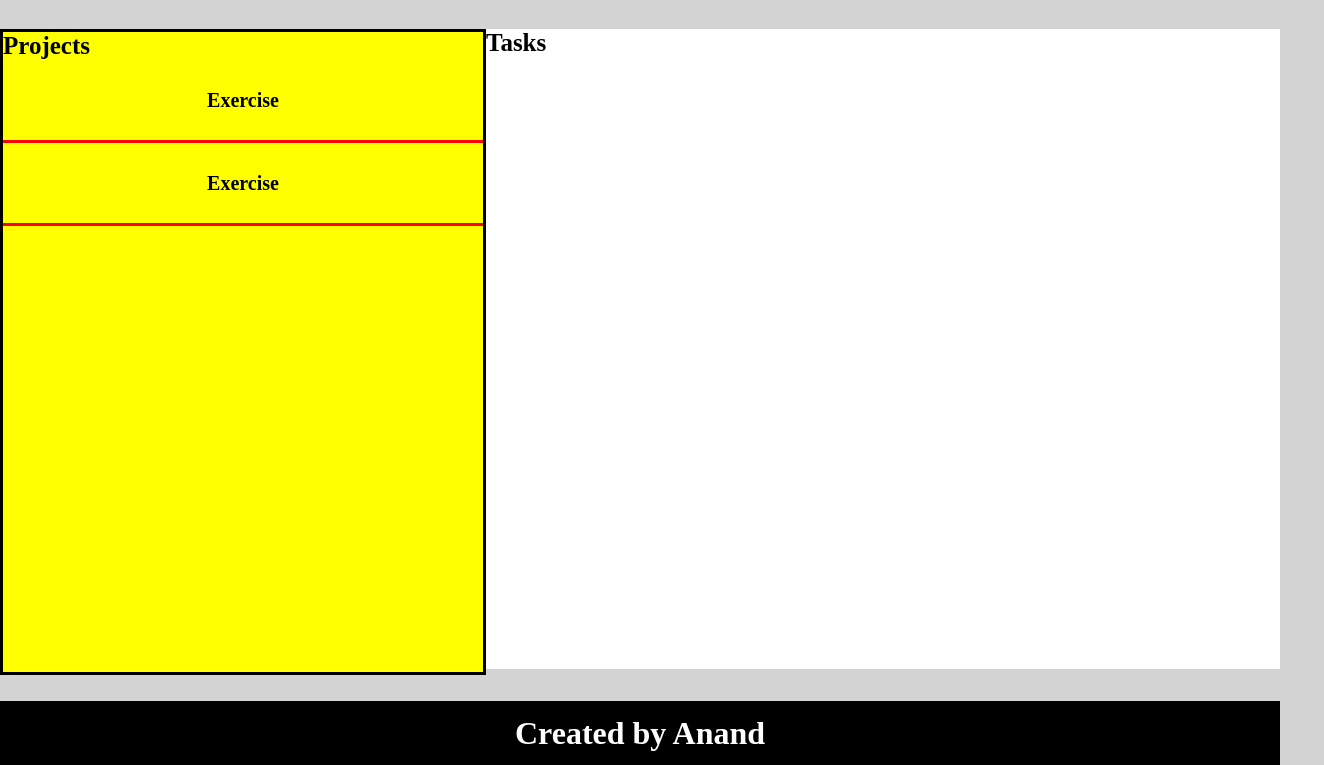
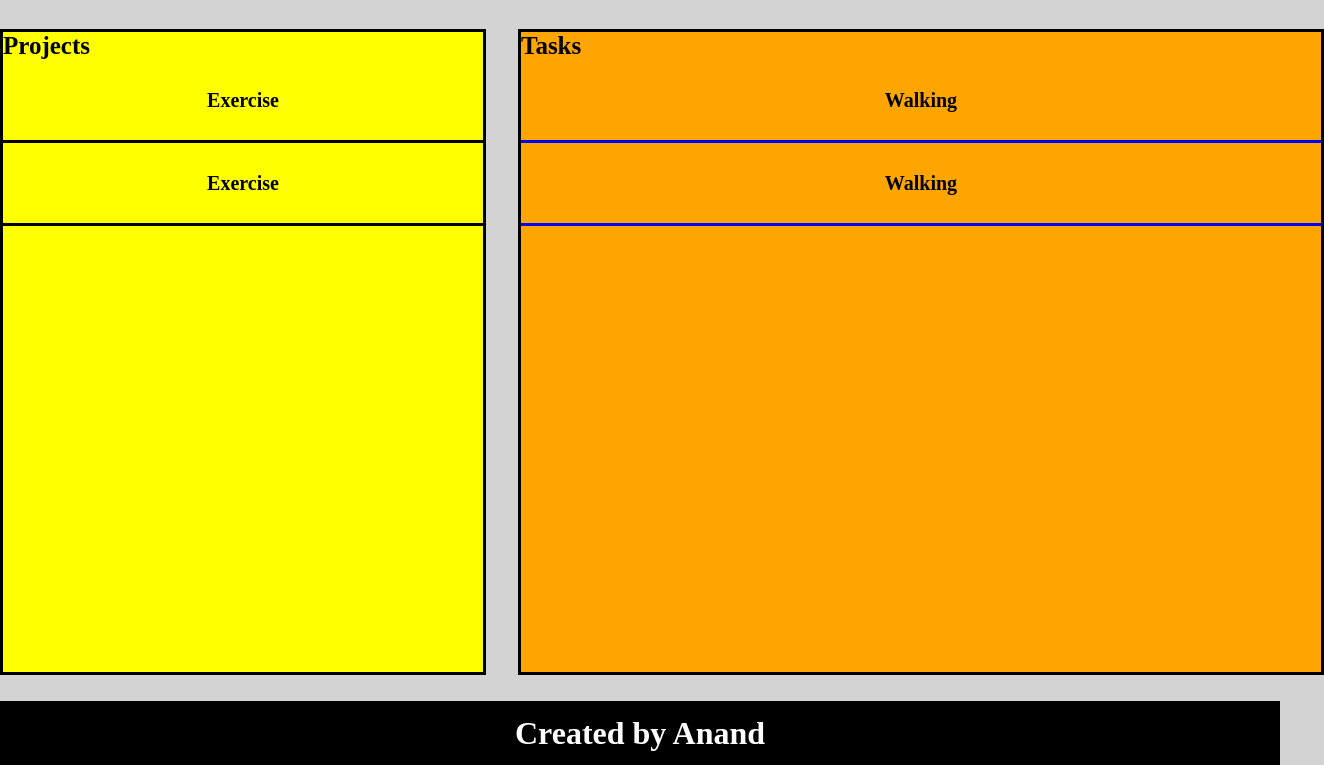
Before and after one commit to anandb104/todo-list, a website built with webpack: page src/template.html in a window 1280 px wide. Shown: the part 83-848 px from the top of the page, 1324 px wide, since content can reach past the window. Built offline with nearby package versions, Linux system fonts and the light colour scheme.

Commit message:
Added function to add task to the dom and added default project and task title to the dom

```diff
--- a/src/dom/dom.js
+++ b/src/dom/dom.js
@@ -9,6 +9,20 @@
 div.style.width=30+"rem";
 div.style.fontSize="20px";
 div.style.fontWeight="bold";
-div.style.borderBottom="3px solid red"
+div.style.borderBottom="3px solid black"
 projectscol.appendChild(div);
 }
+export function addtask(taskname){
+    const projectscol=document.getElementById("tasks-col");
+    let div=document.createElement("div");
+    div.textContent=taskname;
+    div.style.display="flex";
+    div.style.justifyContent="center";
+    div.style.alignItems="center";
+    div.style.height=5+"rem";
+    div.style.width=50+"rem";
+    div.style.fontSize="20px";
+    div.style.fontWeight="bold";
+    div.style.borderBottom="3px solid blue";
+    projectscol.appendChild(div);
+    }
--- a/src/script.js
+++ b/src/script.js
@@ -1,9 +1,10 @@
 import{createproject,deleteproject,searchproject,renameproject} from "./application/projects.js";
 import{createtask,markascomplete,changepriority} from "./application/tasks.js";
-import{addproject} from "./dom/dom.js"
+import{addproject,addtask} from "./dom/dom.js"
 
 let projectslist=[];
 createproject(projectslist,"Exercise");
 createtask("walking","have to walk man","20-06-2026","high","NA","Exercise",projectslist);
 console.log(projectslist);
 addproject("Exercise");
+addtask("Walking");
--- a/src/style.css
+++ b/src/style.css
@@ -13,6 +13,7 @@
 #todo-box{
     display:flex;
     flex-direction:row;
+    gap:2rem;
     width:80rem;
     height:40rem;
 }
@@ -25,7 +26,8 @@
 #tasks-col{
     width:50rem;
     height:40rem;
-    background-color:white;
+    background-color:orange;
+    border:3px solid black;
 }
 #header{
 background-color: black;
```
